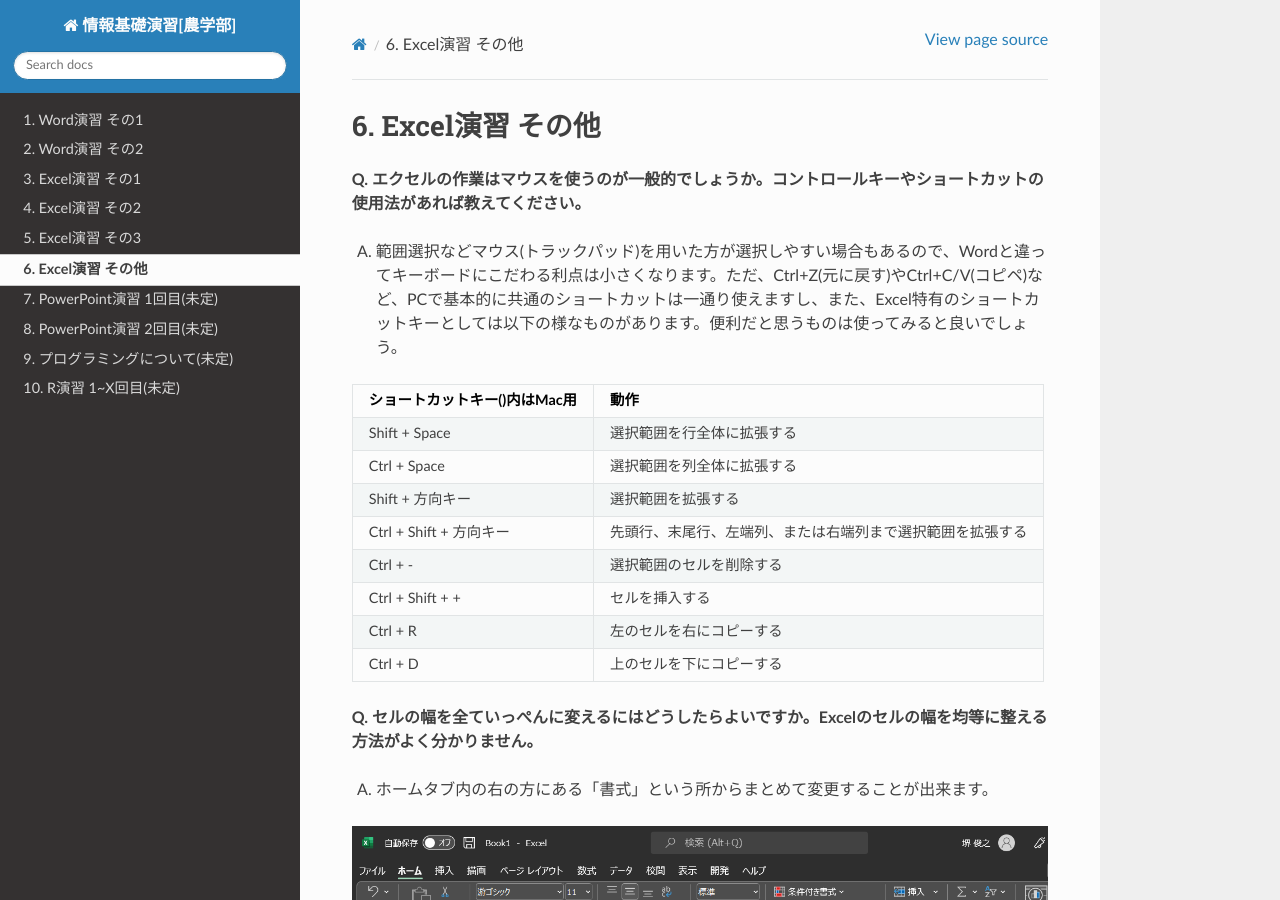
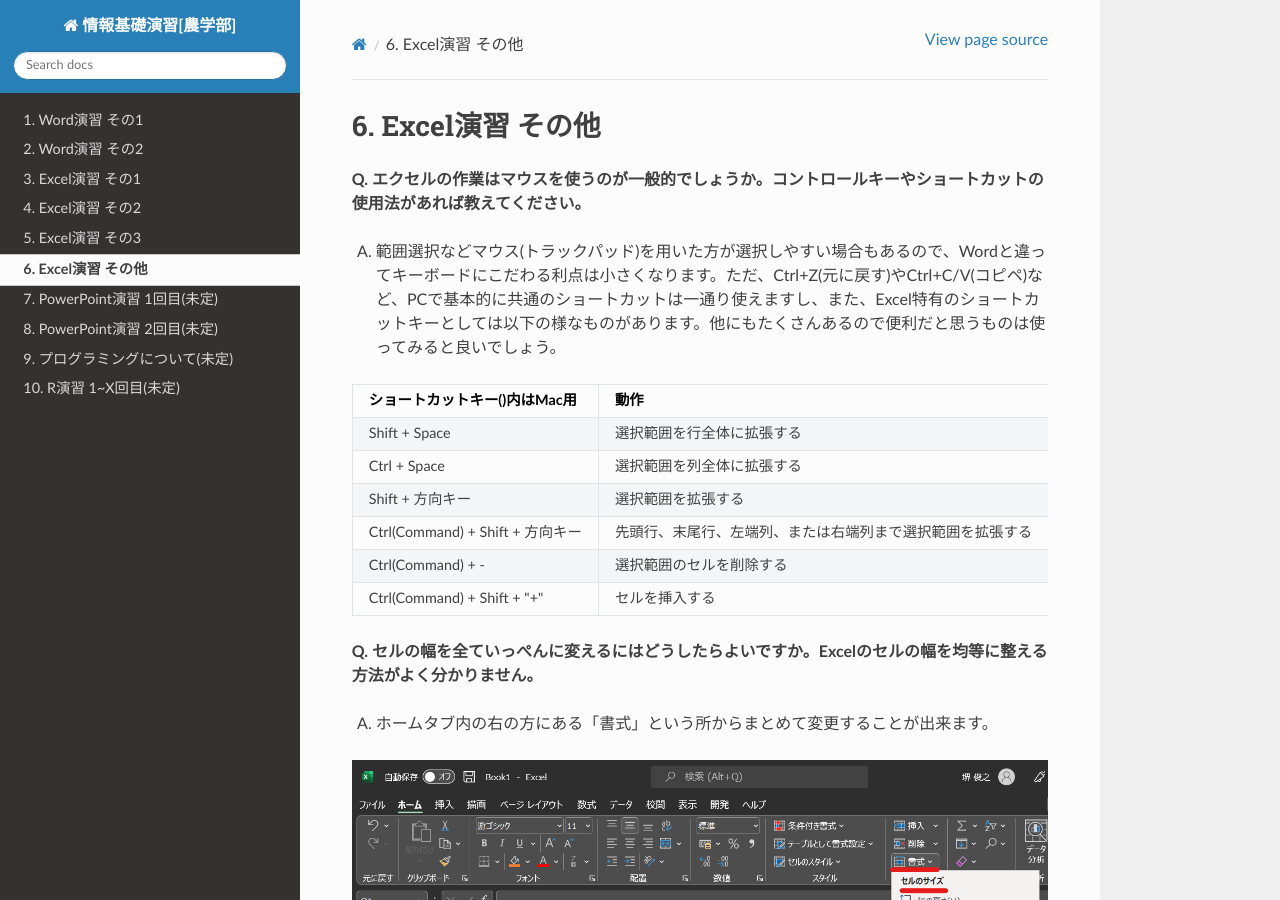
Before and after one commit to slt666666/informatics_agri_1st, a Sphinx documentation site: the page built from source/excel_ex.rst, in a window 1280 px wide and 900 px high. Built offline with Sphinx 7.4.7 and the Read the Docs theme 2.0.0, drawn with Linux system fonts in a browser that asks for light colours.

Commit message:
update excel

```diff
--- a/source/excel_3.rst
+++ b/source/excel_3.rst
@@ -155,7 +155,7 @@ Word上で再編集することは出来ませんが、Excel上で作成した
 グラフ描写の練習問題
 ^^^^^^^^^^^^^^^^^^^^^^^^^^^^^^^^^^^^^^^^^^^^
 | `[こちらの練習ファイル7] <_static/documents/excel/practice7.xlsx>`_ を開いて、グラフ描写の練習をしてみましょう。
-| 練習ファイル7のデータを使って以下の様な図を作成してみて下さい。
+| 練習ファイル7のデータを使って以下の様な図を作成してみて下さい。(大体同じに出来ればいいです。)
 
 .. figure:: _static/images/excel/sample_graph.png
 
--- a/source/excel_ex.rst
+++ b/source/excel_ex.rst
@@ -4,7 +4,7 @@
 
 **Q. エクセルの作業はマウスを使うのが一般的でしょうか。コントロールキーやショートカットの使用法があれば教えてください。**
 
-A. 範囲選択などマウス(トラックパッド)を用いた方が選択しやすい場合もあるので、Wordと違ってキーボードにこだわる利点は小さくなります。ただ、Ctrl+Z(元に戻す)やCtrl+C/V(コピペ)など、PCで基本的に共通のショートカットは一通り使えますし、また、Excel特有のショートカットキーとしては以下の様なものがあります。便利だと思うものは使ってみると良いでしょう。
+A. 範囲選択などマウス(トラックパッド)を用いた方が選択しやすい場合もあるので、Wordと違ってキーボードにこだわる利点は小さくなります。ただ、Ctrl+Z(元に戻す)やCtrl+C/V(コピペ)など、PCで基本的に共通のショートカットは一通り使えますし、また、Excel特有のショートカットキーとしては以下の様なものがあります。他にもたくさんあるので便利だと思うものは使ってみると良いでしょう。
 
 ==================================== ===================================================================
  ショートカットキー()内はMac用          動作
@@ -15,15 +15,11 @@ Ctrl + Space                          選択範囲を列全体に拡張する
 ------------------------------------ -------------------------------------------------------------------
 Shift + 方向キー                       選択範囲を拡張する
 ------------------------------------ -------------------------------------------------------------------
-Ctrl + Shift + 方向キー                先頭行、末尾行、左端列、または右端列まで選択範囲を拡張する
+Ctrl(Command) + Shift + 方向キー       先頭行、末尾行、左端列、または右端列まで選択範囲を拡張する
 ------------------------------------ -------------------------------------------------------------------
-Ctrl + -                              選択範囲のセルを削除する
+Ctrl(Command) + -                     選択範囲のセルを削除する
 ------------------------------------ -------------------------------------------------------------------
-Ctrl + Shift + +                      セルを挿入する
------------------------------------- -------------------------------------------------------------------
-Ctrl + R                               左のセルを右にコピーする
------------------------------------- -------------------------------------------------------------------
-Ctrl + D                               上のセルを下にコピーする
+Ctrl(Command) + Shift + "+"           セルを挿入する
 ==================================== ===================================================================
 
 **Q. セルの幅を全ていっぺんに変えるにはどうしたらよいですか。Excelのセルの幅を均等に整える方法がよく分かりません。**
```
Also changed, not shown: other parts of source/excel_3.rst (+1 -1 lines).
